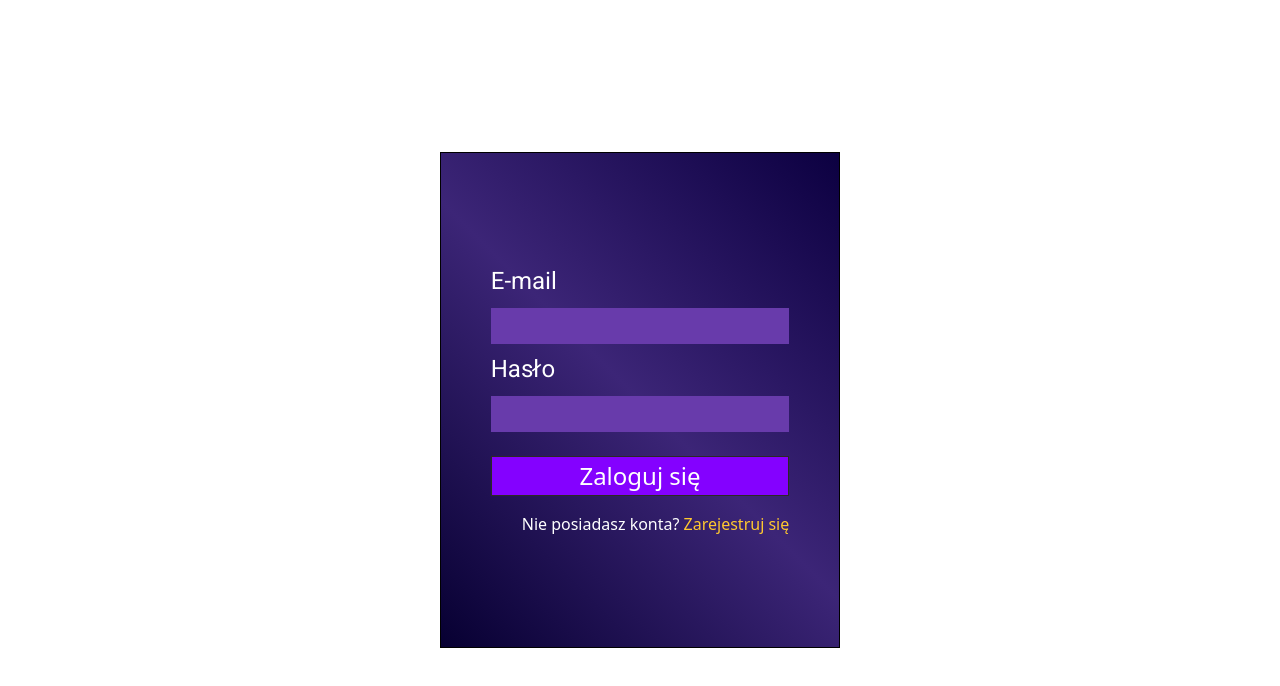
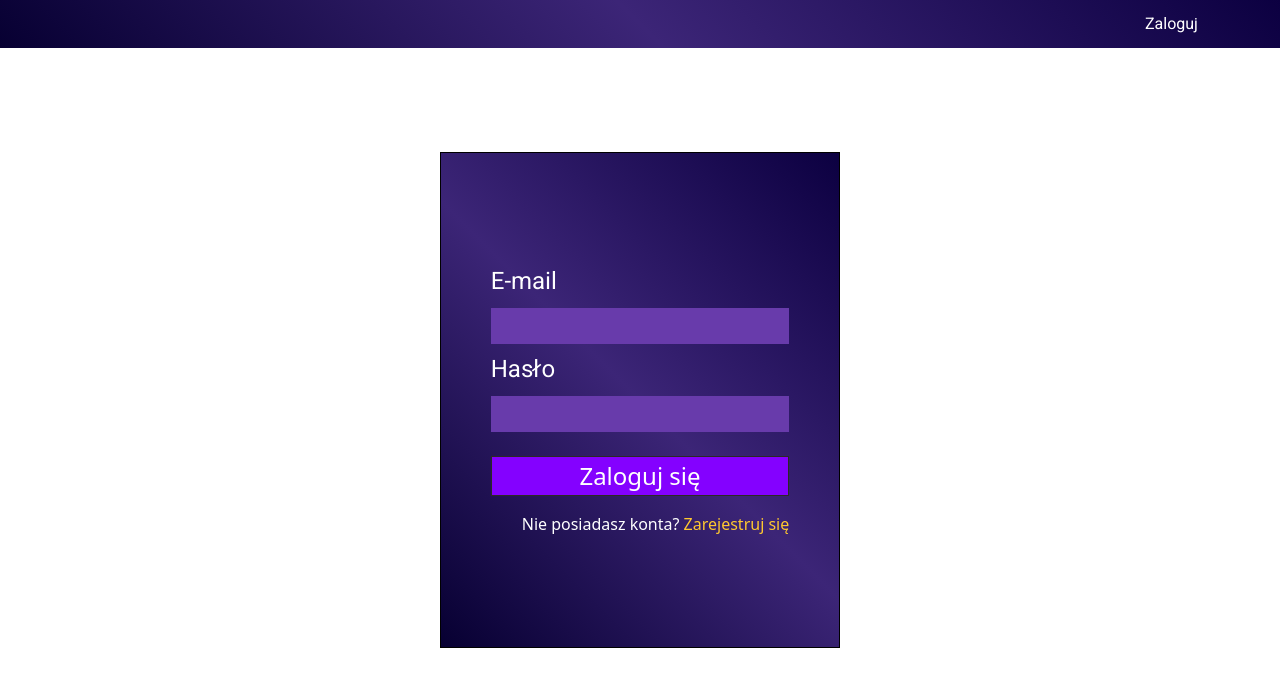
Before and after one commit to DarQxxx/ChatFirebase, a React (Create React App) app: page /login in a window 1280 px wide. Shown: the top 686 px of the page. Built offline with nearby package versions, Linux system fonts and the light colour scheme; no server answers.

Commit message:
added header, fixed resizing, fixed message send on click, added testing non firebase login status

```diff
--- a/src/App.js
+++ b/src/App.js
@@ -3,11 +3,13 @@ import Chat from './page/Chat'
 import LogIn from './page/LogIn'
 import { BrowserRouter as Router, Route, Switch } from 'react-router-dom';
 import Register from './page/Register';
+import Header from './page/Header';
 
 
 export default function App() {
   return (
     <Router>
+      <Header/>
       <Switch>
       <Route path="/chat">
         <Chat/>
--- a/src/firebase.js
+++ b/src/firebase.js
@@ -1,6 +1,6 @@
 import {initializeApp} from "firebase/app"
 import {getAuth, createUserWithEmailAndPassword, signInWithEmailAndPassword} from "firebase/auth"
-
+import firebase from "firebase/compat";
 
 
 const firebaseConfig = {
@@ -13,12 +13,12 @@ const firebaseConfig = {
     appId: process.env.REACT_APP_FIREBASE_APP_ID
 }
 
-const app = initializeApp(firebaseConfig);
+
+const app = firebase.initializeApp(firebaseConfig);
 export const auth = getAuth(app);
-export const register = (auth, email, password) => {
-    createUserWithEmailAndPassword(auth, email, password).then((userCredential) => {
+export const register = (email, password) => {
+    firebase.auth().createUserWithEmailAndPassword( email, password).then((userCredential) => {
         const userek = userCredential.user
-        console.log(userek);
     })
     .catch((error) => {
         const errorCode = error.code;
@@ -28,9 +28,11 @@ export const register = (auth, email, password) => {
     })
 }
 
-export const login = (auth, email, password) => {
-    signInWithEmailAndPassword(auth, email, password).then((userCredential) => {
+export const login = (email, password) => {
+    firebase.auth().signInWithEmailAndPassword(email, password).then((userCredential) => {
         const userek = userCredential.user
+        console.log(userek)
+
     })
     .catch((error) => {
         const errorCode = error.code;
@@ -39,3 +41,12 @@ export const login = (auth, email, password) => {
         console.log("error message = " + errorMessage);
     })
 }
+
+export const check = firebase.auth().onAuthStateChanged(user => {
+    if (user) {
+        console.log(user);
+    }
+    else {
+        console.log("Nie ma usera")
+    }
+});
--- a/src/index.css
+++ b/src/index.css
@@ -1,13 +1,40 @@
 @import url("https://cdn.jsdelivr.net/npm/bootstrap-icons@1.3.0/font/bootstrap-icons.css");
 @import url("https://fonts.googleapis.com/css2?family=Heebo:wght@300;400;600;700;800;900&display=swap");
+.color-white {
+  color: white;
+}
+
+.font-family-heebo {
+  font-family: 'Heebo', sans-serif;
+}
+
+.pointer {
+  cursor: pointer;
+  -webkit-user-select: none;
+  /* Safari */
+  -moz-user-select: none;
+  /* Firefox */
+  -ms-user-select: none;
+  /* IE10+/Edge */
+  user-select: none;
+  /* Standard */
+}
+
+.full-width-gradient {
+  background: linear-gradient(45deg, #070032 0%, #3c2577 50%, #0c0041 100%);
+  height: 3rem;
+}
+
 .back {
   background-color: #5f5f5f;
   color: white;
+  overflow-y: auto;
+  height: calc(100vh - 65px - 22px - 0.4rem);
 }
 
 .messages-every {
   word-wrap: break-word;
-  padding: 13px 15px 0 0;
+  padding: 7px 15px 7px 0;
 }
 
 .messages-every .message-direct {
--- a/src/index.scss
+++ b/src/index.scss
@@ -1,3 +1,4 @@
+
 $sentMessagesAreaColor: rgb(95, 95, 95);
 $white: rgb(255, 255, 255);
 $typedMessagesAreaColor: rgb(199, 219, 255);
@@ -10,14 +11,41 @@ $blue: #007497;
 @import url("https://cdn.jsdelivr.net/npm/bootstrap-icons@1.3.0/font/bootstrap-icons.css");
 @import url('https://fonts.googleapis.com/css2?family=Heebo:wght@300;400;600;700;800;900&display=swap');
 
+.color-white{
+  color: $white
+}
+
+.font-family-heebo{
+  font-family: 'Heebo', sans-serif;
+}
+
+.pointer{
+  cursor:pointer;
+  -webkit-user-select: none; /* Safari */
+-moz-user-select: none; /* Firefox */
+-ms-user-select: none; /* IE10+/Edge */
+user-select: none; /* Standard */
+}
+
+//header
+
+
+.full-width-gradient{
+  background: linear-gradient(45deg, rgba(7,0,50,1) 0%, rgba(60,37,119,1) 50%, rgba(12,0,65,1) 100%);
+  height: 3rem;
+}
+
+//chat
+
 .back{
     background-color: $sentMessagesAreaColor;
-
     color: $white;
+    overflow-y: auto;
+    height: calc(100vh - 65px - 22px - 0.4rem);
   }
   .messages-every{
     word-wrap: break-word;
-    padding: 13px 15px 0 0;
+    padding: 7px 15px 7px 0;
     .message-direct{
       padding: 10px;
     display: inline-block;
@@ -40,8 +68,8 @@ $blue: #007497;
       justify-content: center;
   }
   .msg-field--textarea{
-      background-color: $white;
-      text-align: left;
+    background-color: $white;
+    text-align: left;
     padding: 0.2rem 1rem;
     background-color: rgb(155, 155, 155);
     color: $white;
--- a/src/page/Chat.js
+++ b/src/page/Chat.js
@@ -6,62 +6,62 @@ export default function Chat() {
     const messageInput = useRef();
     const [message, setMessage] = useState("");
     const [chatMessages, setChatMessages] = useState([]);
-  useEffect(() => {
-try {resizing()}
-catch {console.log("Niestety coś poszło nie tak")};
 
-  }, [])
 
-  function resizing(){
-        //bierzemy wysokość diva, będącego rodzicem inputa
-        let messagesHeight = document.querySelector(".msg-field--textarea").offsetHeight;
-        //wysokość diva będącego tłem, na którym wyświetlają się wiadomości (wysokość ekranu - wysokość diva z inputem)
-        let messageBoardHeight = window.innerHeight - messagesHeight;
-        //łapiemy za div, który jest tłem wysłanych wcześniej wiadomości
-        let messagedBoard = document.querySelector(".back");
-        //ustawiamy wysokość tła wysłanych wcześniej wiadomości na to co obliczyliśmy
-        messagedBoard.style.height = messageBoardHeight + "px";
-        // zapisujemy wysokość tła wiadomości w state
-        setHeightOfMessagedBoard(messageBoardHeight);
-       // zapisujemy wysokość rodzica inputa w state
-       setHeightOfMessageField(messagesHeight);
-  }
+
+
+
+
+
+
+
+
 
   function handleInput(e){
     setMessage(messageInput.current.value);
     console.log(message);
   }
 
-  function sendMessage(e){
-    if (e.key === "Enter"){
+  function sendMessageWithEnter(e){
+    if (e.key === "Enter" && (message != "")){
       setChatMessages([...chatMessages, message]);
       setMessage("");
       messageInput.current.value="";
     }
   }
 
+  function sendMessage(e){
+    if(message != ""){
+      setChatMessages([...chatMessages, message]);
+      setMessage("");
+      messageInput.current.value="";
+  }
+}
+
   function test(){
     console.log("test");
   }
 
-  window.addEventListener('resize', resizing);
+
 
     return (
-      <div>
-        <div className="container ">
+ <div>
+        <div className="container back">
           <div className="row">
-            <div className=" back text-center col-12 p-0">
+            <div className=" text-center col-12 p-0">
               {chatMessages.map((message, index)=> (<div class="messages-every messages-my" key={index}><div className="message-direct message-direct-my">{message}</div></div>))}
             </div>
           </div>
-          <div className="row ">
-                <div className="p-0 d-flex ">
-                  <input type="text"  className="msg-field--textarea  msg-field--textarea-clear w-100" placeholder="Aa" onChange={handleInput} onKeyDown={sendMessage} ref={messageInput} ></input>
-                  <a href="#" className=" border-left bg-info px-3 "><i className="bi bi-shuffle"></i></a>
-                </div>
 
+        </div>
+
+  <div className="container">
+    <div className="row ">
+      <div className="p-0 d-flex ">
+            <input type="text"  className="msg-field--textarea  msg-field--textarea-clear w-100" placeholder="Aa" onChange={handleInput} onKeyDown={sendMessageWithEnter} ref={messageInput} ></input>
+            <a href="#" className=" border-left bg-info px-3 " onClick={sendMessage}><i className="bi bi-shuffle"></i></a>
           </div>
-        </div>
-      </div>
-)
-}
+       </div>
+    </div>
+  </div>
+)}
--- /dev/null
+++ b/src/page/Header.js
@@ -0,0 +1,22 @@
+import React, { useState } from 'react'
+import { Redirect } from 'react-router'
+
+export default function Header() {
+    const [isLogged, setIsLogged] = useState(false)
+
+    function handleClick(){
+        setIsLogged(!isLogged)
+    }
+
+    if (isLogged===true) return <Redirect to="/chat"></Redirect>
+
+    return (
+    <div className="w-100 full-width-gradient d-flex align-items-center">
+        <div className="container">
+            <div className="color-white d-flex justify-content-end font-family-heebo ">
+                {isLogged? <div onClick={handleClick} className="pointer">Wyloguj</div> : <div onClick={handleClick} className="pointer"> Zaloguj</div>}
+            </div>
+        </div>
+    </div>
+    )
+}
--- a/src/page/LogIn.js
+++ b/src/page/LogIn.js
@@ -1,6 +1,6 @@
-import React, { useState } from 'react'
+import React, { useEffect, useState } from 'react'
 import { Link } from 'react-router-dom'
-import {auth, login} from "../firebase"
+import {login, check} from "../firebase"
 
 export default function LogIn() {
     const [userData, setUserData] = useState({
@@ -8,13 +8,18 @@ export default function LogIn() {
         passwd: "",
     })
 
+    useEffect(() => {
+        check();
+    }, [])
+
+
     const handleChange = (e) => {
         setUserData({...userData, [e.target.id]: e.target.value})
     }
 
     const handleSubmit = async (e) => {
         e.preventDefault();
-        login(auth, userData.email, userData.passwd);
+        login(userData.email, userData.passwd);
 
     }
     return (
--- a/src/page/Register.js
+++ b/src/page/Register.js
@@ -1,7 +1,7 @@
 import React, {useState} from 'react'
 import { Link } from 'react-router-dom'
 
-import { auth, register } from '../firebase'
+import { register } from '../firebase'
 
 export default function Register() {
     const [userData, setUserData] = useState({
@@ -15,7 +15,7 @@ export default function Register() {
 
     const handleSubmit =  (e) => {
         e.preventDefault();
-        register(auth, userData.email, userData.passwd);
+        register(userData.email, userData.passwd);
 
     }
 
```
Also changed, not shown: 1 other file (tests, documents, lock files or other folders).
